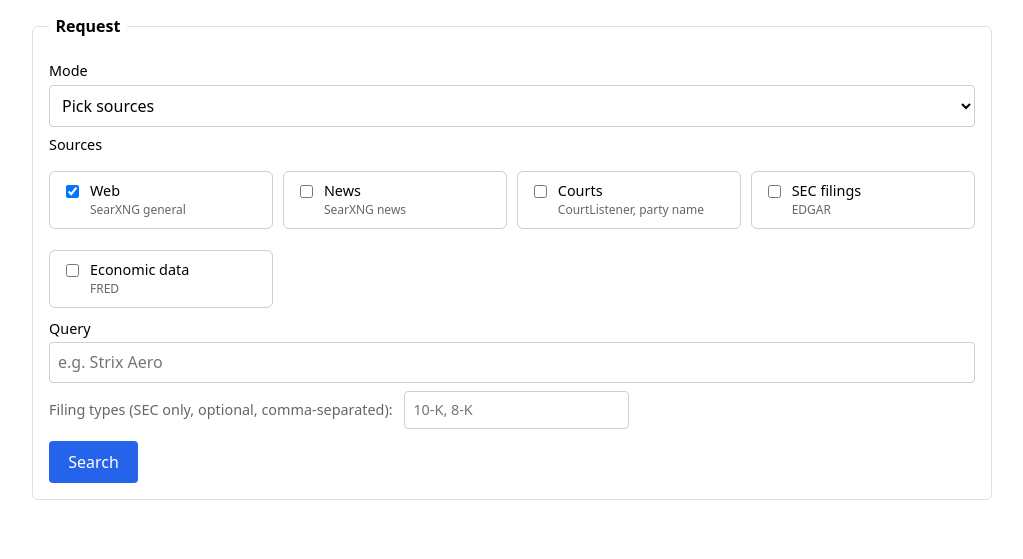
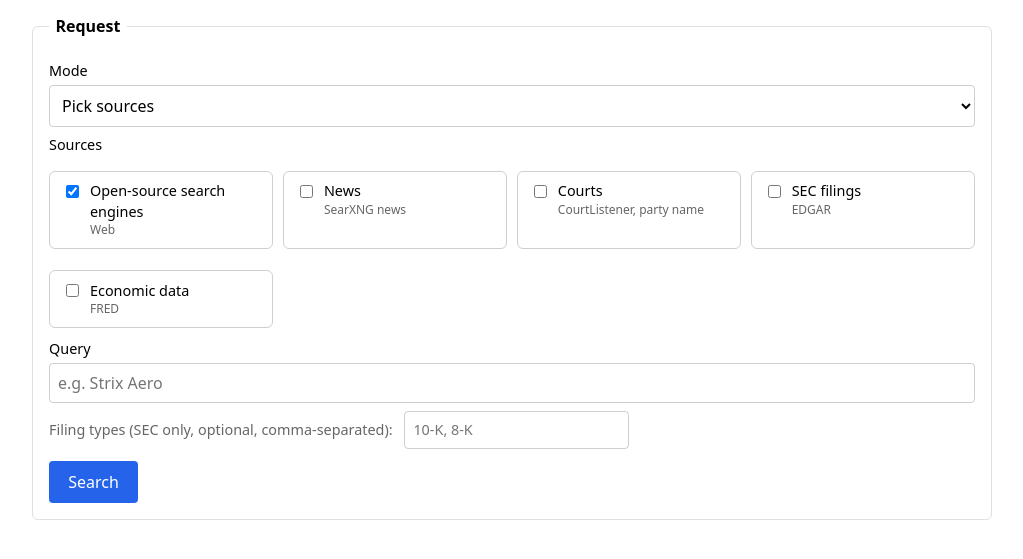
Before and after one commit to PayclassExchange/payclass-search, a plain HTML site: page app/static/index.html in a window 1280 px wide. Shown: the part 181-740 px from the top of the page, without its empty margins (128-1151 px from the left). Drawn offline with Linux system fonts and the light colour scheme.

Commit message:
Relabel web source as Open-source search engines
Co-Authored-By: Claude Haiku 5.5 <noreply@anthropic.com>
Claude-Session: https://claude.ai/code/session_019tFj8PmpnULPuYYUeHkr1V

```diff
--- a/app/static/index.html
+++ b/app/static/index.html
@@ -46,7 +46,7 @@
   <div id="structBox">
     <label>Sources</label>
     <div class="sources">
-      <label class="source"><input type="checkbox" name="src" value="web_search" checked><span>Web<small>SearXNG general</small></span></label>
+      <label class="source"><input type="checkbox" name="src" value="web_search" checked><span>Open-source search engines<small>Web</small></span></label>
       <label class="source"><input type="checkbox" name="src" value="news_search"><span>News<small>SearXNG news</small></span></label>
       <label class="source"><input type="checkbox" name="src" value="court_search"><span>Courts<small>CourtListener, party name</small></span></label>
       <label class="source"><input type="checkbox" name="src" value="filing_search"><span>SEC filings<small>EDGAR</small></span></label>
@@ -70,7 +70,7 @@
 
 <script>
 const $ = (id) => document.getElementById(id);
-const LABELS = { web_search: "Web", news_search: "News", court_search: "Courts", filing_search: "SEC filings", economic_search: "Economic data" };
+const LABELS = { web_search: "Open-source search engines", news_search: "News", court_search: "Courts", filing_search: "SEC filings", economic_search: "Economic data" };
 
 $("mode").addEventListener("change", () => {
   const plain = $("mode").value === "plain";
```
